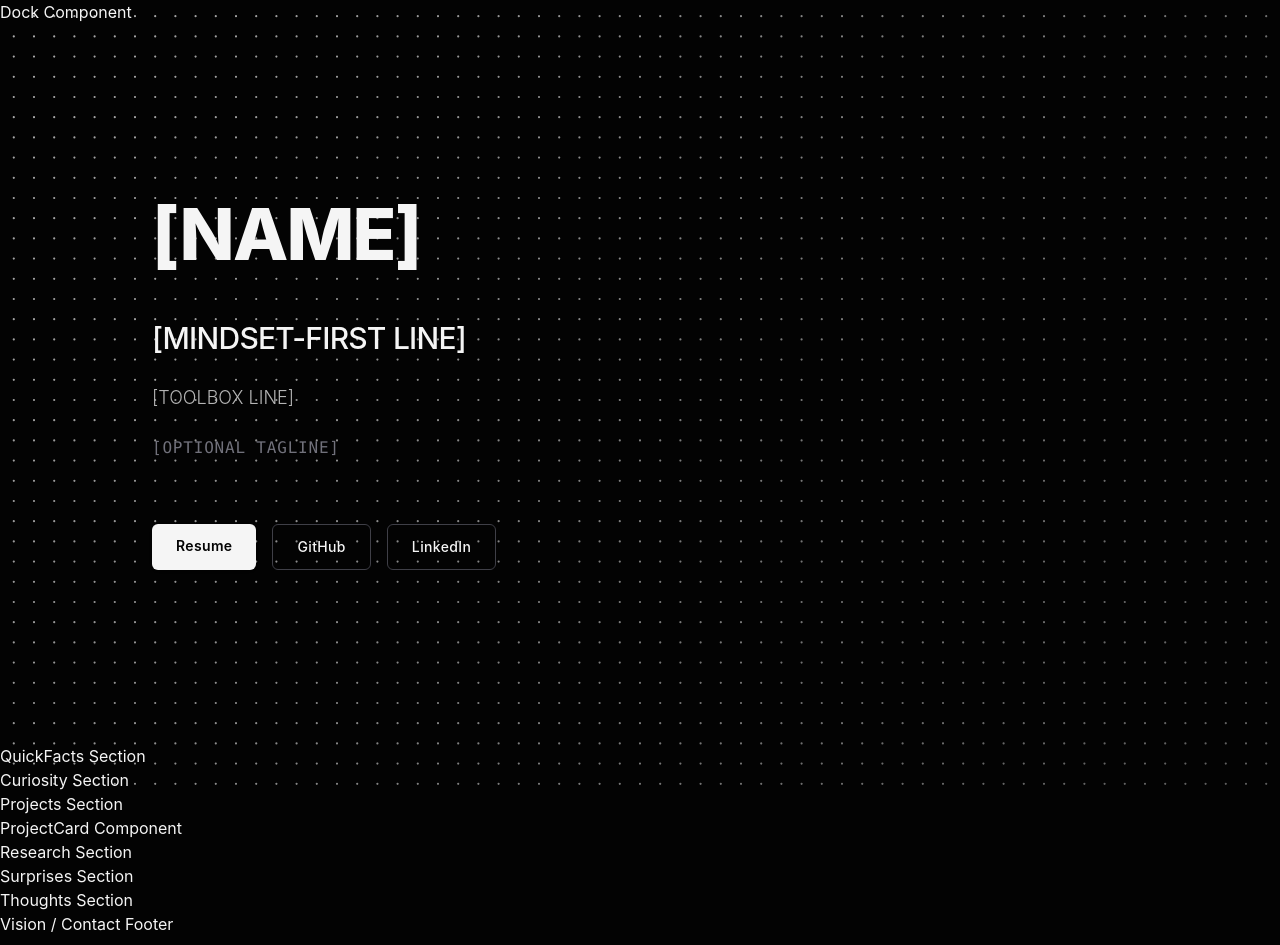
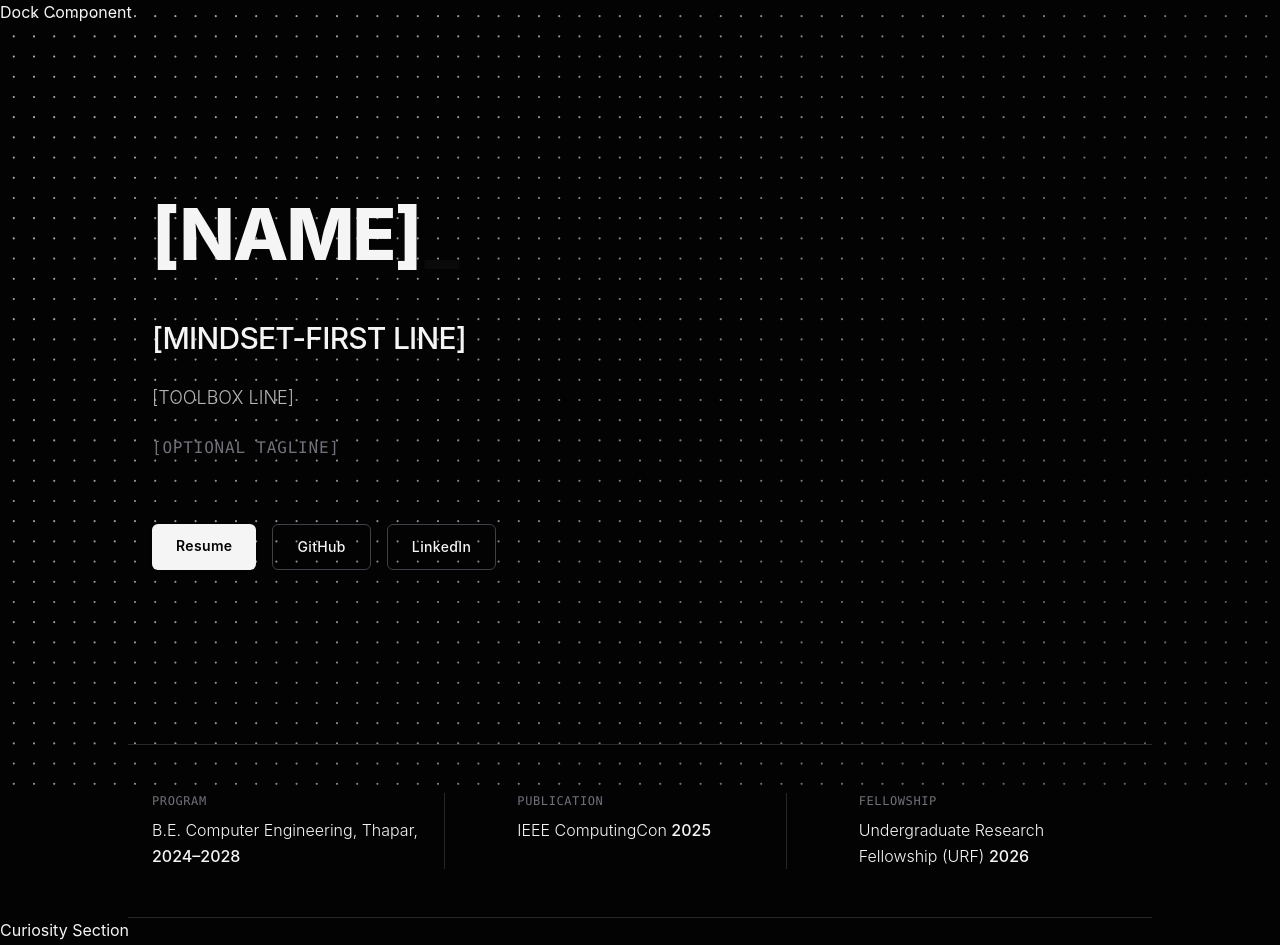
Before and after one commit to LavdeepSingh23/portfolio, a React (Vite) app: page / in a window 1280 px wide. Shown: the top 945 px of the page. Built offline with nearby package versions, Linux system fonts and the light colour scheme.

Commit message:
feat: implement QuickFacts component with CountUp on numeric values

```diff
--- a/package.json
+++ b/package.json
@@ -13,6 +13,7 @@
     "@gsap/react": "^2.1.2",
     "@tailwindcss/vite": "^4.3.2",
     "gsap": "^3.15.0",
+    "motion": "^12.42.2",
     "react": "^19.2.7",
     "react-dom": "^19.2.7",
     "tailwindcss": "^4.3.2"
--- a/src/components/QuickFacts.jsx
+++ b/src/components/QuickFacts.jsx
@@ -1,3 +1,46 @@
+import CountUp from './reactbits/CountUp';
+
 export default function QuickFacts() {
-  return <section id="quick-facts" className="quick-facts-section">QuickFacts Section</section>
+  return (
+    <section id="quick-facts" className="border-y border-zinc-800 bg-transparent py-12 px-6 max-w-5xl mx-auto z-10 relative">
+      <div className="grid grid-cols-1 md:grid-cols-3 gap-8 md:gap-12 divide-y md:divide-y-0 md:divide-x divide-zinc-800">
+
+        {/* Row 1: Program */}
+        <div className="pt-6 md:pt-0 md:px-6 first:pt-0 first:px-0 flex flex-col space-y-2">
+          <span className="text-xs text-zinc-500 font-mono uppercase tracking-wider">Program</span>
+          <p className="text-base text-[#F5F5F5] font-light leading-relaxed">
+            B.E. Computer Engineering, Thapar,{' '}
+            <span className="whitespace-nowrap font-medium text-[#F5F5F5]">
+              <CountUp from={2000} to={2024} duration={1.2} separator="" />
+              –
+              <CountUp from={2000} to={2028} duration={1.2} separator="" />
+            </span>
+          </p>
+        </div>
+
+        {/* Row 2: Publication */}
+        <div className="pt-6 md:pt-0 md:px-6 flex flex-col space-y-2">
+          <span className="text-xs text-zinc-500 font-mono uppercase tracking-wider">Publication</span>
+          <p className="text-base text-[#F5F5F5] font-light leading-relaxed">
+            IEEE ComputingCon{' '}
+            <span className="font-medium text-[#F5F5F5]">
+              <CountUp from={2000} to={2025} duration={1.2} separator="" />
+            </span>
+          </p>
+        </div>
+
+        {/* Row 3: Fellowship */}
+        <div className="pt-6 md:pt-0 md:px-6 flex flex-col space-y-2">
+          <span className="text-xs text-zinc-500 font-mono uppercase tracking-wider">Fellowship</span>
+          <p className="text-base text-[#F5F5F5] font-light leading-relaxed">
+            Undergraduate Research Fellowship (URF){' '}
+            <span className="font-medium text-[#F5F5F5]">
+              <CountUp from={2000} to={2026} duration={1.2} separator="" />
+            </span>
+          </p>
+        </div>
+
+      </div>
+    </section>
+  );
 }
--- a/src/components/reactbits/CountUp.jsx
+++ b/src/components/reactbits/CountUp.jsx
@@ -1,3 +1,101 @@
-export default function CountUp() {
-  return <span className="count-up-placeholder">CountUp</span>
+import { useInView, useMotionValue, useSpring } from 'motion/react';
+import { useCallback, useEffect, useRef } from 'react';
+
+export default function CountUp({
+  to,
+  from = 0,
+  direction = 'up',
+  delay = 0,
+  duration = 2,
+  className = '',
+  startWhen = true,
+  separator = '',
+  onStart,
+  onEnd
+}) {
+  const ref = useRef(null);
+  const motionValue = useMotionValue(direction === 'down' ? to : from);
+
+  const damping = 20 + 40 * (1 / duration);
+  const stiffness = 100 * (1 / duration);
+
+  const springValue = useSpring(motionValue, {
+    damping,
+    stiffness
+  });
+
+  const isInView = useInView(ref, { once: true, margin: '0px' });
+
+  const getDecimalPlaces = num => {
+    const str = num.toString();
+
+    if (str.includes('.')) {
+      const decimals = str.split('.')[1];
+
+      if (parseInt(decimals) !== 0) {
+        return decimals.length;
+      }
+    }
+
+    return 0;
+  };
+
+  const maxDecimals = Math.max(getDecimalPlaces(from), getDecimalPlaces(to));
+
+  const formatValue = useCallback(
+    latest => {
+      const hasDecimals = maxDecimals > 0;
+
+      const options = {
+        useGrouping: !!separator,
+        minimumFractionDigits: hasDecimals ? maxDecimals : 0,
+        maximumFractionDigits: hasDecimals ? maxDecimals : 0
+      };
+
+      const formattedNumber = Intl.NumberFormat('en-US', options).format(latest);
+
+      return separator ? formattedNumber.replace(/,/g, separator) : formattedNumber;
+    },
+    [maxDecimals, separator]
+  );
+
+  useEffect(() => {
+    if (ref.current) {
+      ref.current.textContent = formatValue(direction === 'down' ? to : from);
+    }
+  }, [from, to, direction, formatValue]);
+
+  useEffect(() => {
+    if (isInView && startWhen) {
+      if (typeof onStart === 'function') onStart();
+
+      const timeoutId = setTimeout(() => {
+        motionValue.set(direction === 'down' ? from : to);
+      }, delay * 1000);
+
+      const durationTimeoutId = setTimeout(
+        () => {
+          if (typeof onEnd === 'function') onEnd();
+        },
+        delay * 1000 + duration * 1000
+      );
+
+      return () => {
+        clearTimeout(timeoutId);
+        clearTimeout(durationTimeoutId);
+      };
+    }
+  }, [isInView, startWhen, motionValue, direction, from, to, delay, onStart, onEnd, duration]);
+
+  useEffect(() => {
+    const unsubscribe = springValue.on('change', latest => {
+      if (ref.current) {
+        ref.current.textContent = formatValue(latest);
+      }
+    });
+
+    return () => unsubscribe();
+  }, [springValue, formatValue]);
+
+  return <span className={className} ref={ref} />;
 }
```
Also changed, not shown: 1 other file (tests, documents, lock files or other folders).
